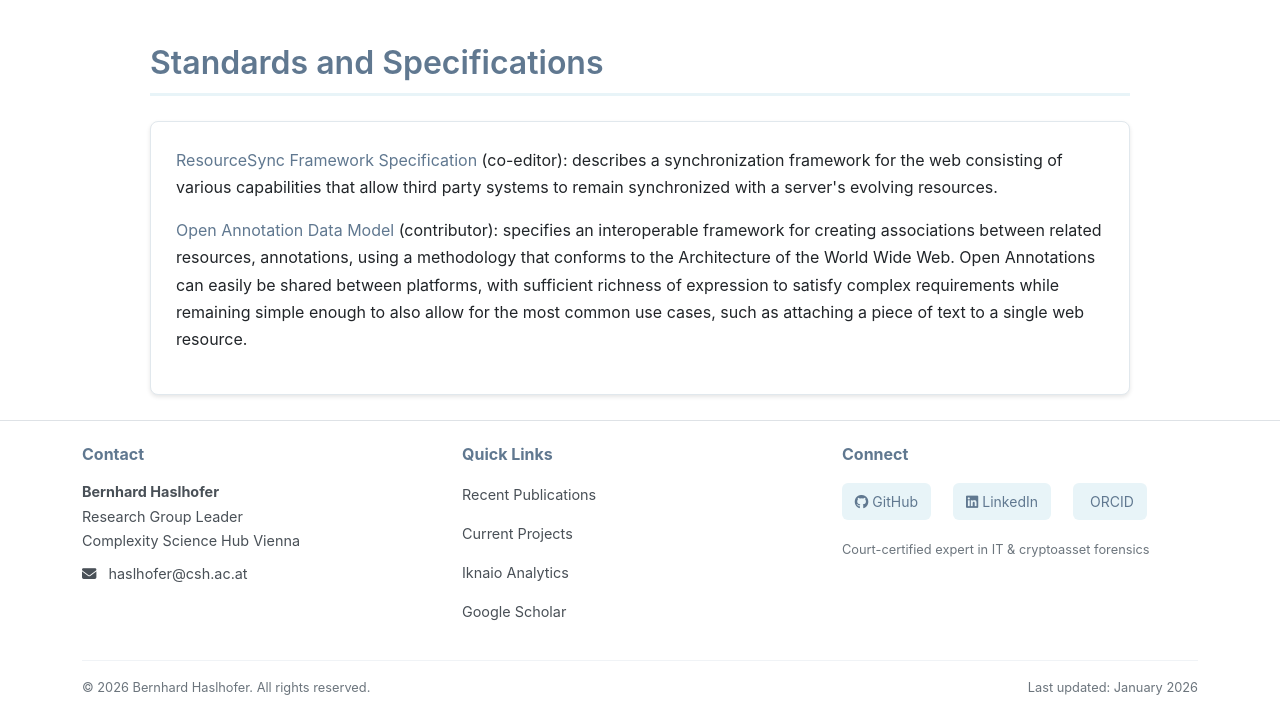
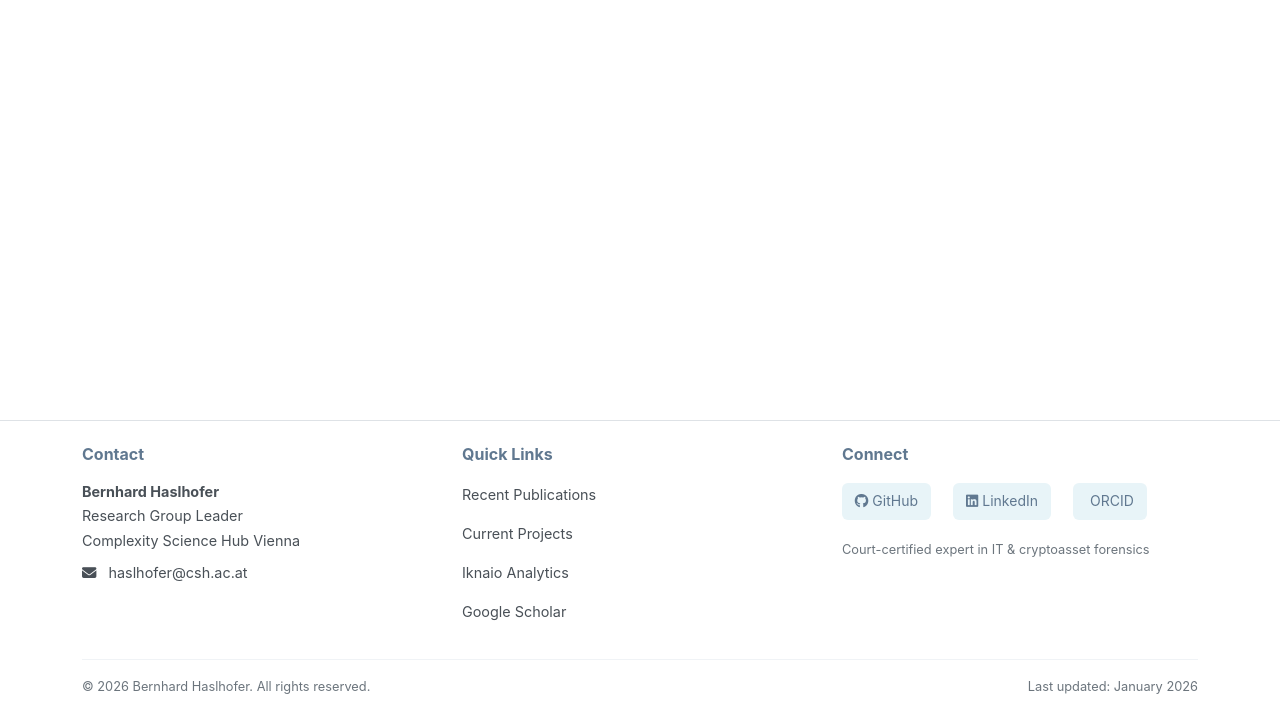
Before and after one commit to behas/behas.github.com, a Jekyll site: the page built from publications.html, in a window 1280 px wide and 1030 px high, cut to the strip 308-1030 px from the top of the window. Built offline with Jekyll 4.4.1, drawn with Linux system fonts in a browser that asks for light colours; a style sheet for code colours, icons or effects is not loaded.

Commit message:
Extract Standardization into separate page
- Create standardization.html with data-driven content
- Add _data/standardization.yml for standards data
- Add _includes/standard.html template
- Add Standardization to Research menu
- Remove standards section from publications page

Co-Authored-By: Claude Opus 4.5 <noreply@anthropic.com>

```diff
--- a/_data/navigation.yml
+++ b/_data/navigation.yml
@@ -7,6 +7,8 @@
       link: /publications
     - name: Projects
       link: /projects
+    - name: Standardization
+      link: /standardization
     - name: Datasets & Software
       link: /software_data
 - name: Activities
--- a/publications.html
+++ b/publications.html
@@ -12,13 +12,4 @@ keywords: "Bernhard Haslhofer publications, cryptoasset research papers, blockch
 
   {% bibliography %}
 
-  <h2 class="section-title mt-5">Standards and Specifications</h2>
-
-  <div class="content-card">
-
-  <p><a href="http://www.openarchives.org/rs/resourcesync" target="_blank">ResourceSync Framework Specification</a> (co-editor): describes a synchronization framework for the web consisting of various capabilities that allow third party systems to remain synchronized with a server's evolving resources.</p>
-
-  <p><a href="http://www.openannotation.org/spec/core/" target="_blank">Open Annotation Data Model</a>  (contributor): specifies an interoperable framework for creating associations between related resources, annotations, using a methodology that conforms to the Architecture of the World Wide Web. Open Annotations can easily be shared between platforms, with sufficient richness of expression to satisfy complex requirements while remaining simple enough to also allow for the most common use cases, such as attaching a piece of text to a single web resource.</p>
-  </div>
-
 </div>
```
Also changed, not shown: _data/standardization.yml (added, +9 -0 lines), _includes/standard.html (added, +7 -0 lines), standardization.html (added, +17 -0 lines).
